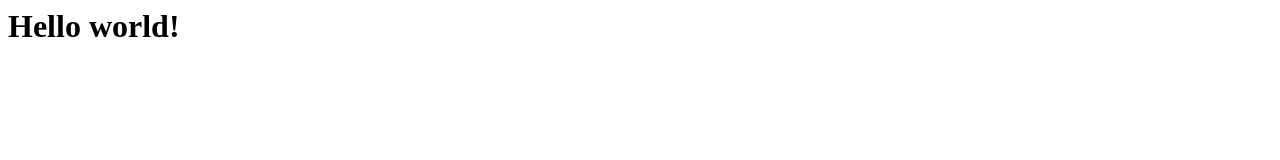
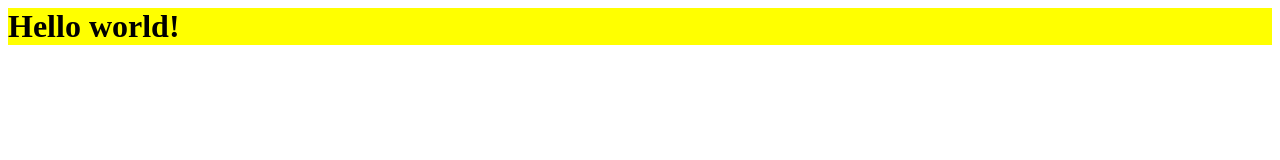
Before and after one commit to yyl0828/myApp, a plain HTML site: page index.html in a window 1280 px wide. Drawn offline with Linux system fonts and the light colour scheme.

Commit message:
Update index.html

```diff
--- a/index.html
+++ b/index.html
@@ -1,3 +1,3 @@
-<h1>
+<h1 style="background:yellow">
   Hello world!
 </h1>
```
